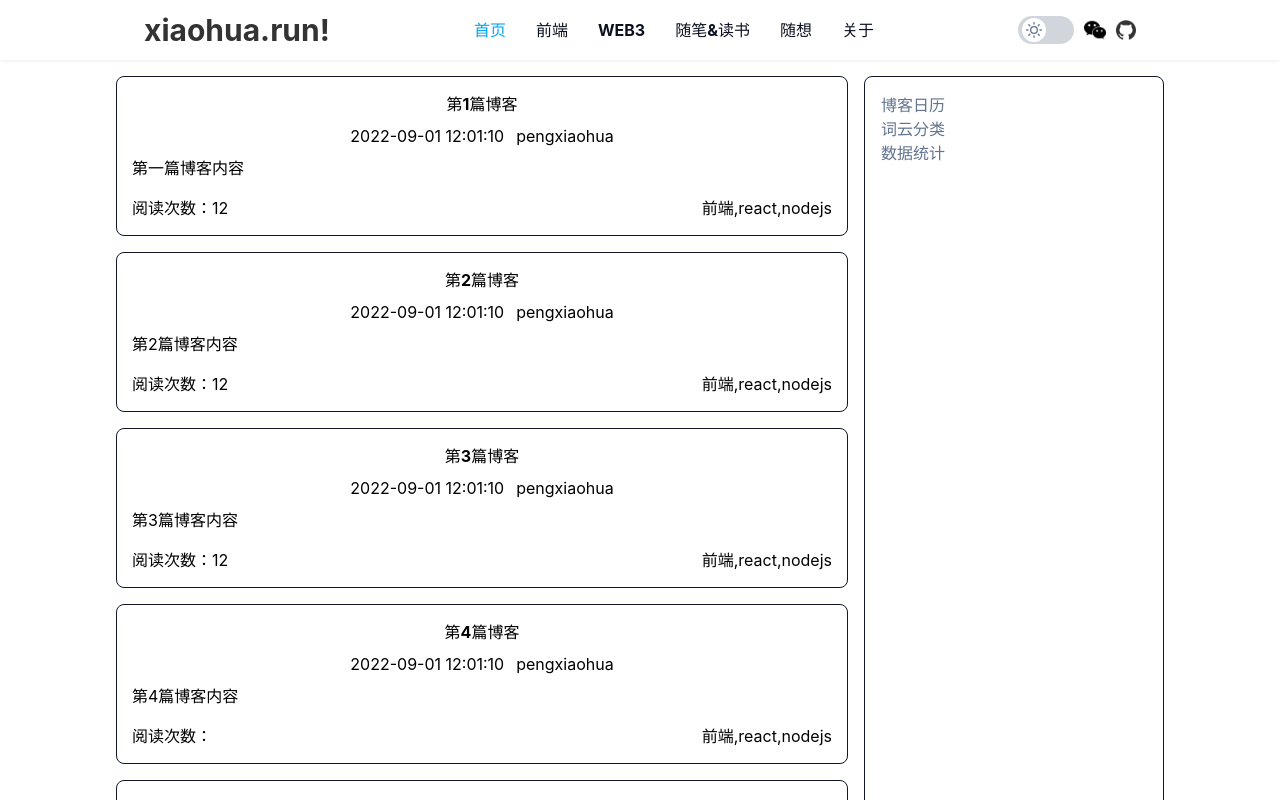
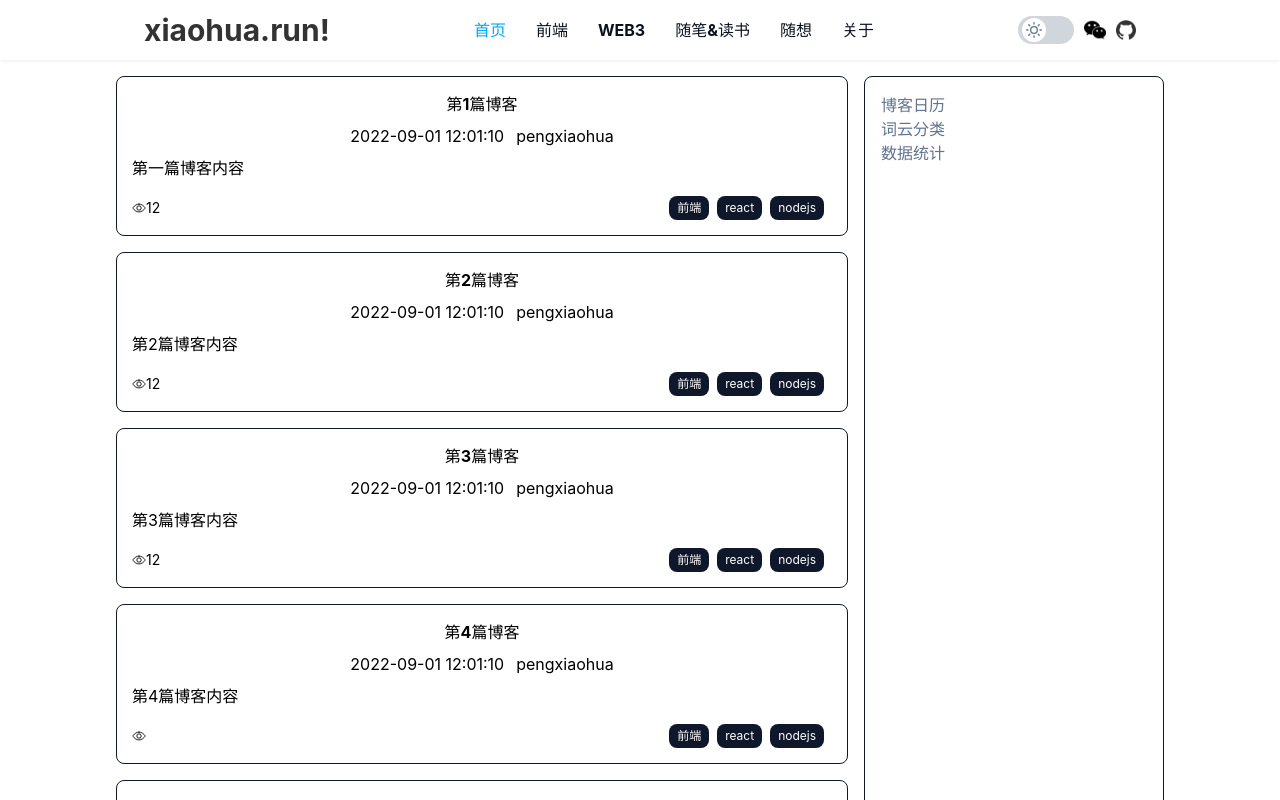
Before and after one commit to pengxiaohua/my-blog, a React (Vite) app: page / in a window 1280 px wide. Shown: the top 800 px of the page. Built offline with nearby package versions, Linux system fonts and the light colour scheme.

Commit message:
feat: 优化细节样式

```diff
--- a/src/components/Aside.tsx
+++ b/src/components/Aside.tsx
@@ -2,7 +2,7 @@ import { FC } from "react";
 
 const Aside: FC = () => {
   return (
-    <div className="p-4 box-border rounded-lg ml-4 w-[300px] border border-slate-900 dark:border-white hidden lg:block">
+    <div className="p-4 box-border rounded-lg ml-4 w-[300px] border border-slate-900 dark:border-white hidden md:block">
       博客日历
       <br />
       词云分类
--- a/src/components/BlogItem.tsx
+++ b/src/components/BlogItem.tsx
@@ -1,11 +1,13 @@
 import { FC } from "react";
 import { useNavigate } from "react-router";
+import { IoEyeOutline } from "react-icons/io5";
+
 
 interface IBlog {
   id: number;
   title: string;
   content: string;
-  tags: string;
+  tags: string[];
   author: string;
   readTimes?: number;
   createTime: string;
@@ -39,10 +41,21 @@ const BlogItem: FC<IProps> = (props) => {
       </div>
       <div className="break-all dark:text-white">{blog.content}</div>
       <div className="flex justify-between items-center mt-4">
-        <div className="blog-item__read-times dark:text-white">
-          阅读次数：{blog.readTimes}
+        <div className="blog-item__read-times dark:text-white flex items-center text-sm">
+          <IoEyeOutline /> {blog.readTimes}
         </div>
-        <div className="flex justify-end dark:text-white">{blog.tags}</div>
+        <div className="flex justify-end dark:text-white">
+          {
+            blog.tags.map((tag, index) => (
+              <div
+                key={index}
+                className="text-xs px-2 py-1 bg-slate-900 dark:bg-white text-white dark:text-black rounded-lg mr-2"
+              >
+                {tag}
+              </div>
+            ))
+          }
+        </div>
       </div>
     </div>
   );
--- a/src/components/Navigation.tsx
+++ b/src/components/Navigation.tsx
@@ -18,11 +18,10 @@ const Navigation: FC = () => {
           <li className="cursor-pointer" key={nav.key}>
             <Link
               to={nav.route}
-              className={`cursor-pointer ${
-                location.pathname === nav.route
-                  ? "text-sky-500 dark:text-sky-400" // 高亮样式
-                  : "hover:text-sky-500 dark:hover:text-sky-400"
-              }`}
+              className={`cursor-pointer ${location.pathname === nav.route
+                ? "text-sky-500 dark:text-sky-400" // 高亮样式
+                : "hover:text-sky-500 dark:hover:text-sky-400"
+                }`}
             >
               {nav.title}
             </Link>
@@ -50,7 +49,10 @@ const Navigation: FC = () => {
               <li className="cursor-pointer" key={nav.key}>
                 <Link
                   to={nav.route}
-                  className="block hover:text-sky-500 dark:hover:text-sky-400"
+                  className={`cursor-pointer ${location.pathname === nav.route
+                    ? "text-sky-500 dark:text-sky-400" // 高亮样式
+                    : "hover:text-sky-500 dark:hover:text-sky-400"
+                    }`}
                   onClick={() => setIsMenuOpen(false)}
                 >
                   {nav.title}
--- a/src/mock/blog-list.ts
+++ b/src/mock/blog-list.ts
@@ -1,72 +1,81 @@
-export const blogList = [{
-  id:1,
-  title: '第1篇博客',
-  content: '第一篇博客内容',
-  tags: '前端,react,nodejs',
-  type: 'web3',
-  author: 'pengxiaohua',
+export const blogList = [
+  {
+    id: 1,
+    title: "第1篇博客",
+    content: "第一篇博客内容",
+    tags: ["前端", "react", "nodejs"],
+    type: "web3",
+    author: "pengxiaohua",
     readTimes: 12,
-  createTime: '2022-09-01 12:01:10'
-},{
-  id:2,
-  title: '第2篇博客',
-  content: '第2篇博客内容',
-  tags: '前端,react,nodejs',
-  type: 'web3',
-  author: 'pengxiaohua',
+    createTime: "2022-09-01 12:01:10",
+  },
+  {
+    id: 2,
+    title: "第2篇博客",
+    content: "第2篇博客内容",
+    tags: ["前端", "react", "nodejs"],
+    type: "web3",
+    author: "pengxiaohua",
     readTimes: 12,
-  createTime: '2022-09-01 12:01:10'
-},{
-  id:3,
-  title: '第3篇博客',
-  content: '第3篇博客内容',
-  tags: '前端,react,nodejs',
-  type: 'web3',
-  author: 'pengxiaohua',
+    createTime: "2022-09-01 12:01:10",
+  },
+  {
+    id: 3,
+    title: "第3篇博客",
+    content: "第3篇博客内容",
+    tags: ["前端", "react", "nodejs"],
+    type: "web3",
+    author: "pengxiaohua",
     readTimes: 12,
-  createTime: '2022-09-01 12:01:10'
-},{
-  id:4,
-  title: '第4篇博客',
-  content: '第4篇博客内容',
-  tags: '前端,react,nodejs',
-  type: 'web3',
-  author: 'pengxiaohua',
-  createTime: '2022-09-01 12:01:10'
-},{
-  id:5,
-  title: '第5篇博客',
-  content: '第5篇博客内容',
-  tags: '前端,react,nodejs',
-  type: 'essayAndReading',
-  author: 'pengxiaohua',
+    createTime: "2022-09-01 12:01:10",
+  },
+  {
+    id: 4,
+    title: "第4篇博客",
+    content: "第4篇博客内容",
+    tags: ["前端", "react", "nodejs"],
+    type: "web3",
+    author: "pengxiaohua",
+    createTime: "2022-09-01 12:01:10",
+  },
+  {
+    id: 5,
+    title: "第5篇博客",
+    content: "第5篇博客内容",
+    tags: ["前端", "react", "nodejs"],
+    type: "essayAndReading",
+    author: "pengxiaohua",
     readTimes: 12,
-  createTime: '2022-09-01 12:01:10'
-},{
-  id:6,
-  title: '第6篇博客',
-  content: '第6篇博客内容',
-  tags: '前端,react,nodejs',
-  type: 'web3',
-  author: 'pengxiaohua',
+    createTime: "2022-09-01 12:01:10",
+  },
+  {
+    id: 6,
+    title: "第6篇博客",
+    content: "第6篇博客内容",
+    tags: ["前端", "react", "nodejs"],
+    type: "web3",
+    author: "pengxiaohua",
     readTimes: 12,
-  createTime: '2022-09-01 12:01:10'
-},{
-  id:7,
-  title: '第7篇博客',
-  content: '第7篇博客内容',
-  tags: '前端,react,nodejs',
-  type: 'tech',
-  author: 'pengxiaohua',
+    createTime: "2022-09-01 12:01:10",
+  },
+  {
+    id: 7,
+    title: "第7篇博客",
+    content: "第7篇博客内容",
+    tags: ["前端", "react", "nodejs"],
+    type: "tech",
+    author: "pengxiaohua",
     readTimes: 12,
-  createTime: '2022-09-01 12:01:10'
-},{
-  id:8,
-  title: '第8篇博客',
-  content: '第8篇博客内容',
-  tags: '前端,react,nodejs',
-  type: 'thinking',
-  author: 'pengxiaohua',
+    createTime: "2022-09-01 12:01:10",
+  },
+  {
+    id: 8,
+    title: "第8篇博客",
+    content: "第8篇博客内容",
+    tags: ["前端", "react", "nodejs"],
+    type: "thinking",
+    author: "pengxiaohua",
     readTimes: 12,
-  createTime: '2022-09-01 12:01:10'
-}]
+    createTime: "2022-09-01 12:01:10",
+  },
+];
```
Lines whose indentation alone changed are shown as unchanged.
